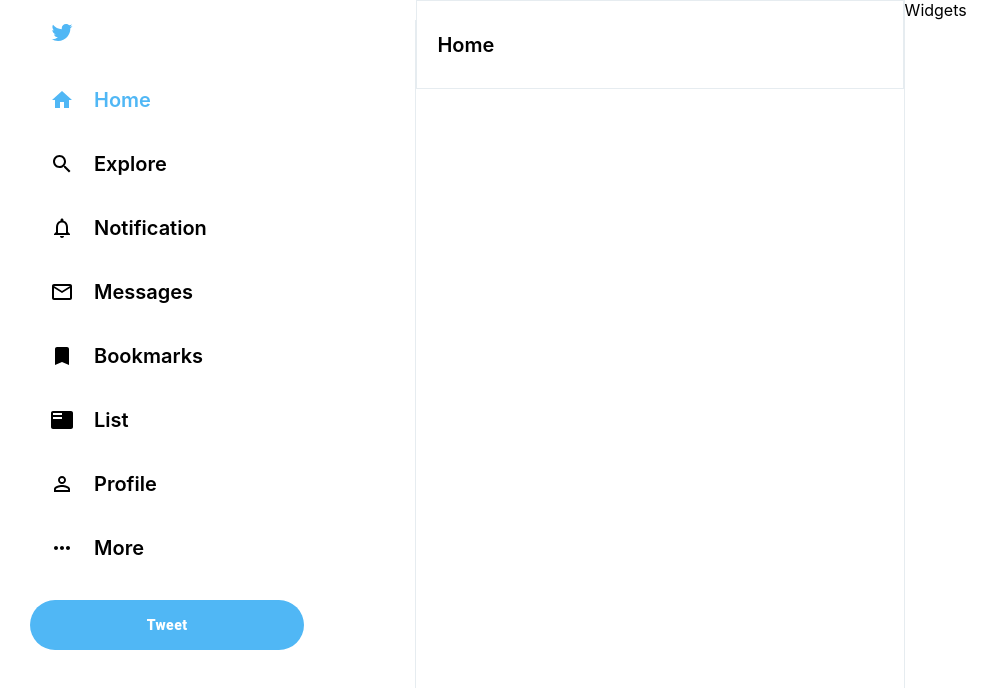
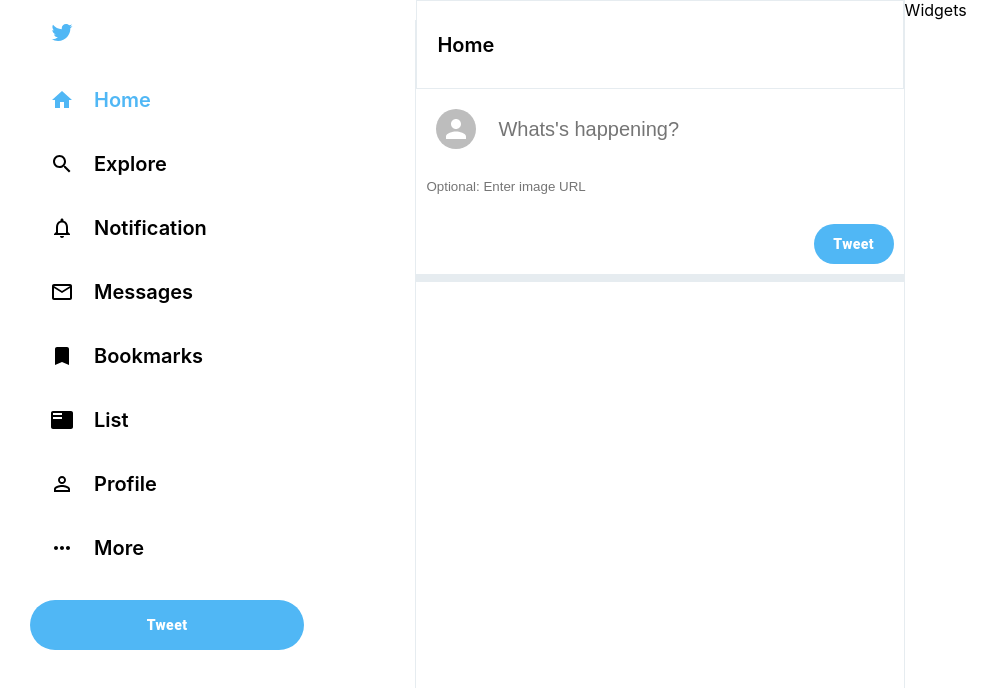
Before and after one commit to sagar455/twitter-clone, a React (Create React App) app: page / in a window 1280 px wide. Shown: the top 688 px of the page, without its empty margins (0-999 px from the left). Built offline with nearby package versions, Linux system fonts and the light colour scheme.

Commit message:
feat: added tweetBox

```diff
--- a/src/components/Feed.js
+++ b/src/components/Feed.js
@@ -1,5 +1,6 @@
 import React from 'react'
 import "./Feed.css"
+import TweetBox from './TweetBox'
 
 function Feed() {
   return (
@@ -7,6 +8,7 @@
       <div className="feed_header">
       <h2>Home</h2>
       </div>
+      <TweetBox/>
 
     </div>
   )
--- /dev/null
+++ b/src/components/TweetBox.css
@@ -0,0 +1,41 @@
+.tweetBox{
+    padding-bottom: 10px;
+    border-bottom: 8px solid var(--twitter-background);
+    padding-right: 10px;
+}
+
+.tweetBox form{
+    display: flex;
+    flex-direction: column;
+}
+
+.tweetBox_input{
+    display: flex;
+    padding: 20px;
+}
+
+.tweetBox_input input{
+    flex:1;
+    margin-left: 20px;
+    font-size: 20px;
+    border: none;
+}
+
+.tweetBox_imageInput{
+    border:none;
+    padding: 10px;
+}
+
+.tweetBox_tweetButton{
+    background-color: var(--twitter-color) !important;
+    border: none !important;
+    color: white !important;
+    font-weight: 900 !important;
+    text-transform: inherit !important;
+    border-radius: 30px !important;
+    height: 40px !important;
+    margin-top: 20px !important;
+    margin-left: auto !important;
+    width:80px;
+    cursor: pointer!important;
+}
--- /dev/null
+++ b/src/components/TweetBox.js
@@ -0,0 +1,20 @@
+import React from 'react'
+import  "./TweetBox.css"
+import { Avatar, Button } from '@mui/material'
+
+function TweetBox() {
+  return (
+    <div className='tweetBox'>
+        <form>
+            <div className="tweetBox_input">
+                <Avatar></Avatar>
+                <input type="text" placeholder="Whats's happening? "  />
+            </div>
+                <input className="tweetBox_imageInput" type="text" placeholder="Optional: Enter image URL"  />
+            <Button className='tweetBox_tweetButton'>Tweet</Button>
+        </form>
+    </div>
+  )
+}
+
+export default TweetBox
```
